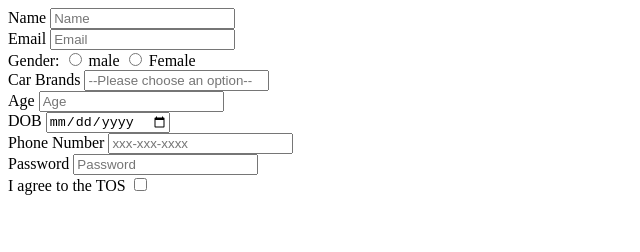
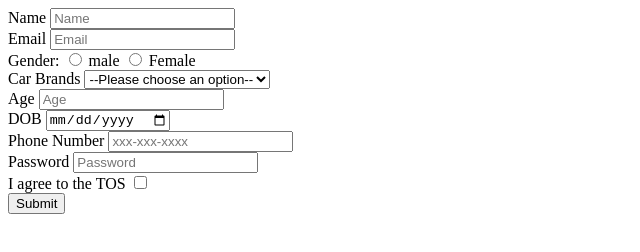
Before and after one commit to acciojob/signup-form-car-yogi-209, a website: page main.html in a window 1280 px wide. Shown: the whole page, without its empty margins (0-640 px from the left). Drawn offline with Linux system fonts and the light colour scheme.

Commit message:
created a submission

```diff
--- a/main.html
+++ b/main.html
@@ -16,7 +16,7 @@
 		<input type="email" id="email" required placeholder="Email">
 		<br>
 		<label for="gender">Gender:</label>
-		<input type="Radio" id="gender_m,gender_f" required>
+		<input type="Radio" id="gender_m" required>
 			<label for="male">male</label>
 		<input type="Radio" id="gender_f" required>
 		<label for="female">Female</label>
@@ -24,7 +24,14 @@
 		<br>
 
 			<label for="cars">Car Brands</label>
-		<input type="select" id="cars" required placeholder="--Please choose an option--">
+		<select type="select" id="cars" required>
+			<option value=" ">--Please choose an option--</option>
+			<option value="swift">Swift</option>
+			<option value="benz">Benz</option>
+			<option value="BMW">BMW</option>
+			<option value="Toyota">toyota</option>
+			<option value="Supra">Supra</option>
+		</select>
 		<br>
 			<label for="age">Age</label>
 		<input type="number" id="age" required placeholder="Age">
@@ -44,6 +51,8 @@
 		<input type="checkbox" id="tos" required>
 		<br>
 
+		<button type="submit" id="submit">Submit</button>
+
 
 	</form>
     <script type="text/javascript" src="./script.js">
```
